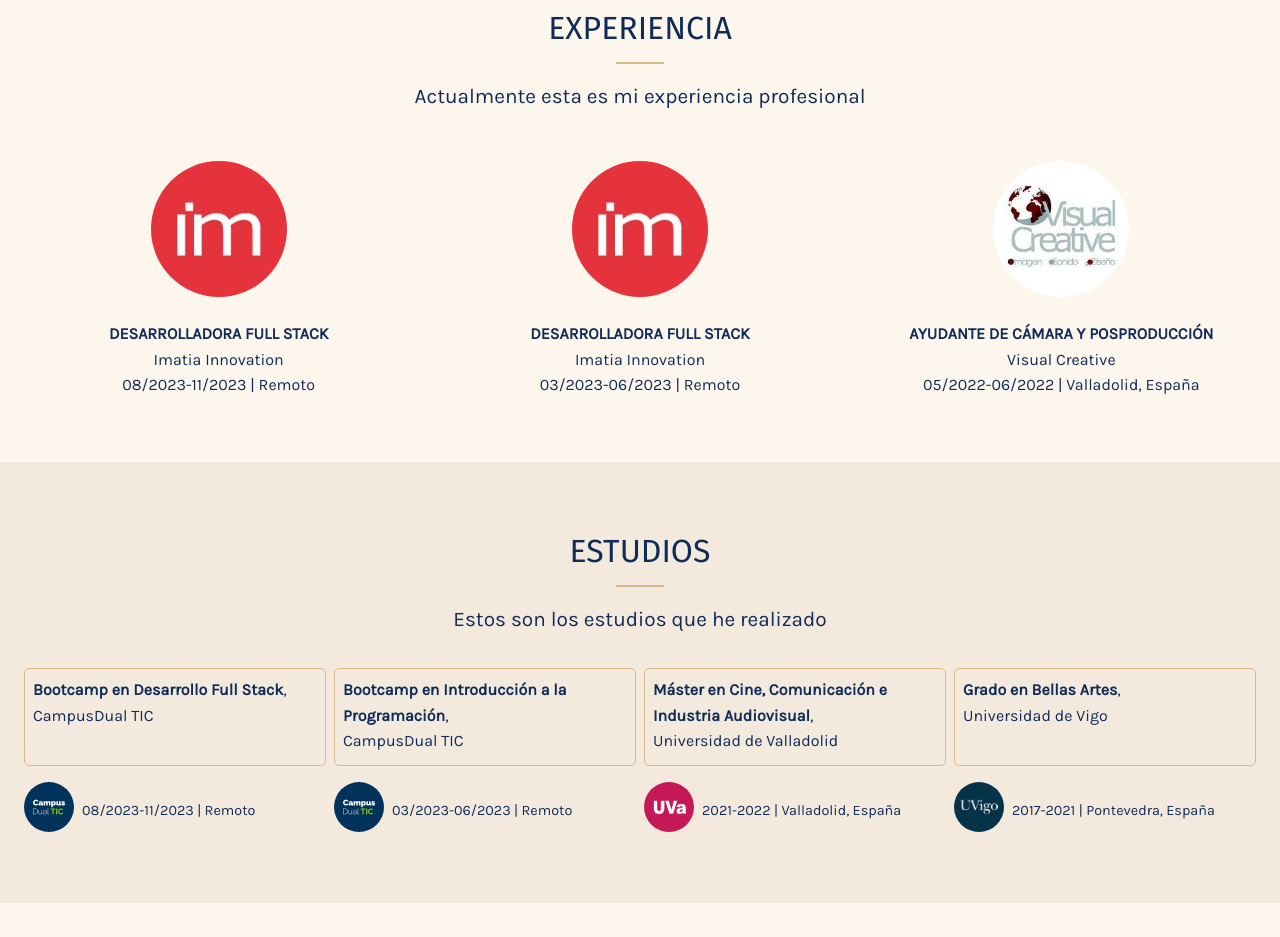
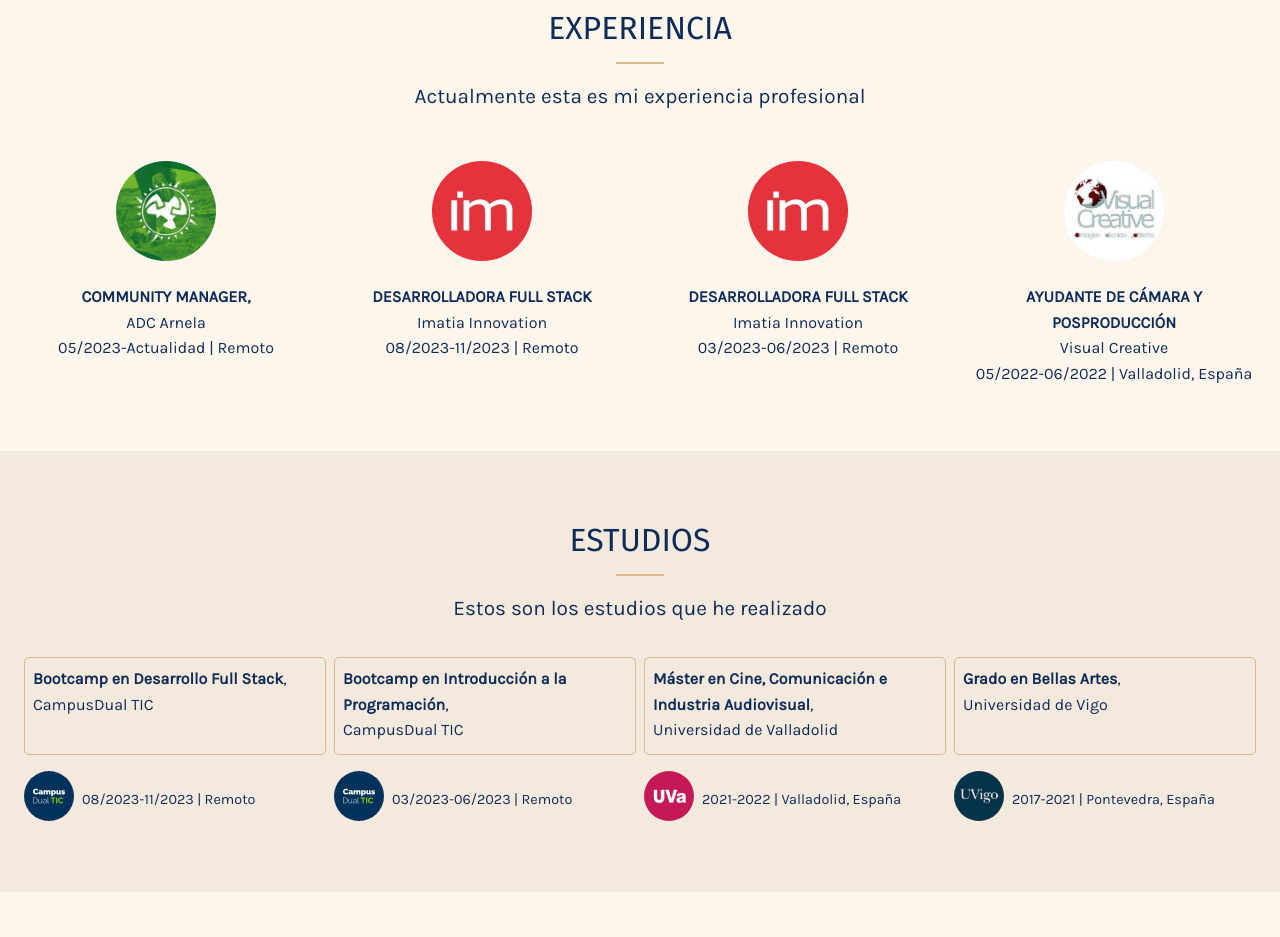
Before and after one commit to nuriaoujo/my-portfolio, a plain HTML site: page dist/about.html in a window 1280 px wide. Shown: the part 1521-2458 px from the top of the page. Drawn offline with Linux system fonts and the light colour scheme.

Commit message:
adc arnela added to experience

```diff
--- a/dist/about.html
+++ b/dist/about.html
@@ -185,6 +185,18 @@
             </p>
 
             <div class="experience">
+                <div class="experience-item">
+                    <img src="img/studies/adc.jpg" alt="experience">
+                    <p>
+                        <strong>Community Manager,</strong>
+                        <br>
+                        ADC Arnela
+                    </p>
+                    <ul>
+                        <li data-i18n="experience_date_6">05/2022-06/2022 | Remoto</li>
+                    </ul>
+                </div>
+
                 <div class="experience-item">
                     <img src="img/studies/imatia.jpg" alt="experience">
                     <p>
--- a/dist/languages/en.json
+++ b/dist/languages/en.json
@@ -61,6 +61,7 @@
     "experience_date_3": "05/2022-06/2022 | Valladolid, Spain",
     "experience_date_4": "2021-2022 | Valladolid, Spain",
     "experience_date_5": "2017-2021 | Pontevedra, Spain",
+    "experience_date_6": "05/2023-Present | Remote",
     "experience_location_4": "University of Valladolid",
     "experience_location_5": "University of Vigo",
     "course_item_1": "TypeScript: Your complete guide & handbook",
--- a/dist/languages/es.json
+++ b/dist/languages/es.json
@@ -61,6 +61,7 @@
     "experience_date_3": "05/2022-06/2022 | Valladolid, España",
     "experience_date_4": "2021-2022 | Valladolid, España",
     "experience_date_5": "2017-2021 | Pontevedra, España",
+    "experience_date_6": "05/2023-Actualidad | Remoto",
     "experience_location_4": "Universidad de Valladolid",
     "experience_location_5": "Universidad de Vigo",
     "course_item_1": "TypeScript: Tu completa guía y manual de mano",
--- a/scss/main.scss
+++ b/scss/main.scss
@@ -443,7 +443,7 @@
 
         .experience {
             display: grid;
-            grid-template-columns: repeat(3, 1fr);
+            grid-template-columns: repeat(4, 1fr);
             grid-gap: 2rem;
 
             &-item {
```
Also changed, not shown: dist/css/main.css, dist/img/studies/adc.jpg (added).
